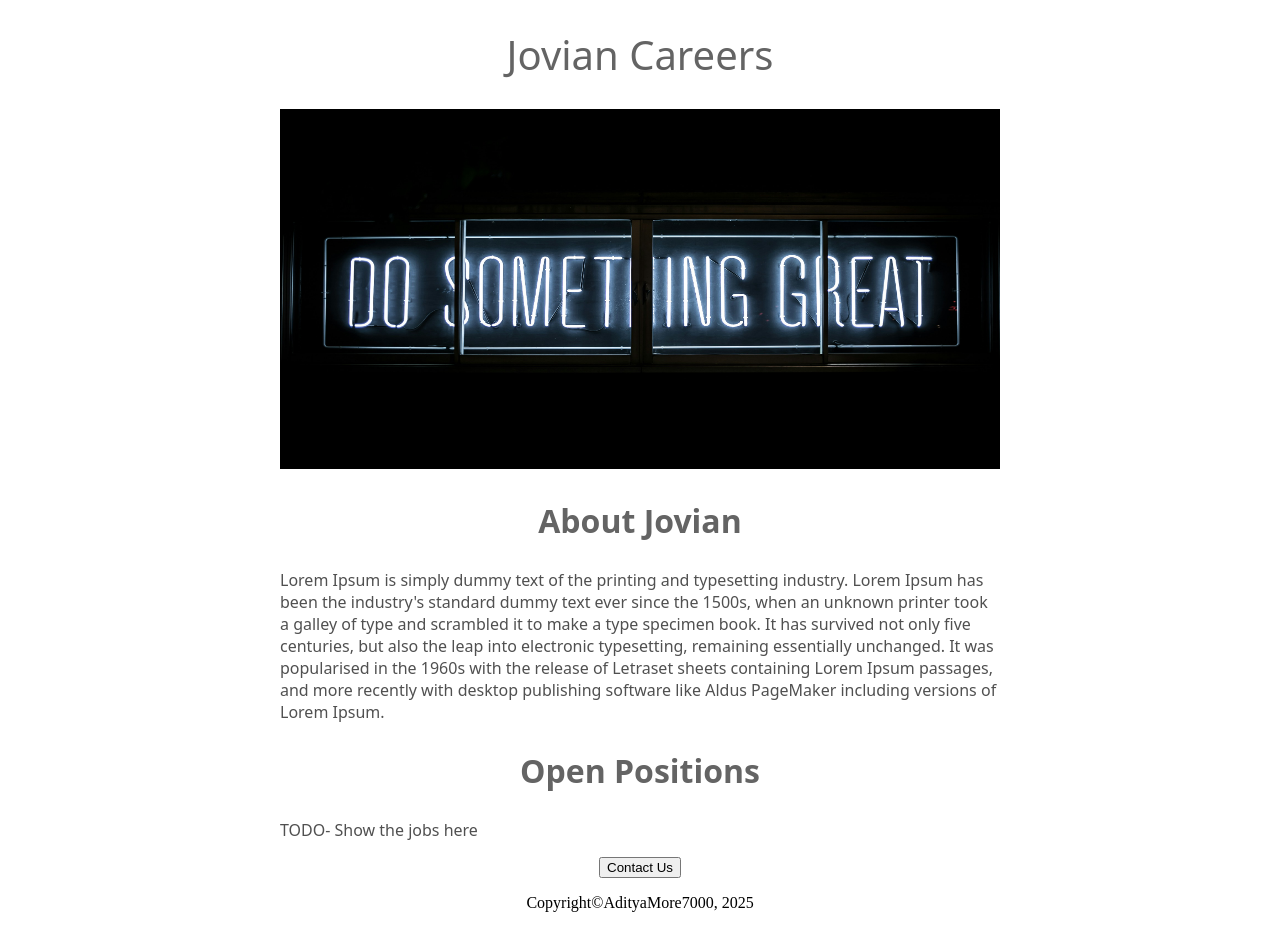
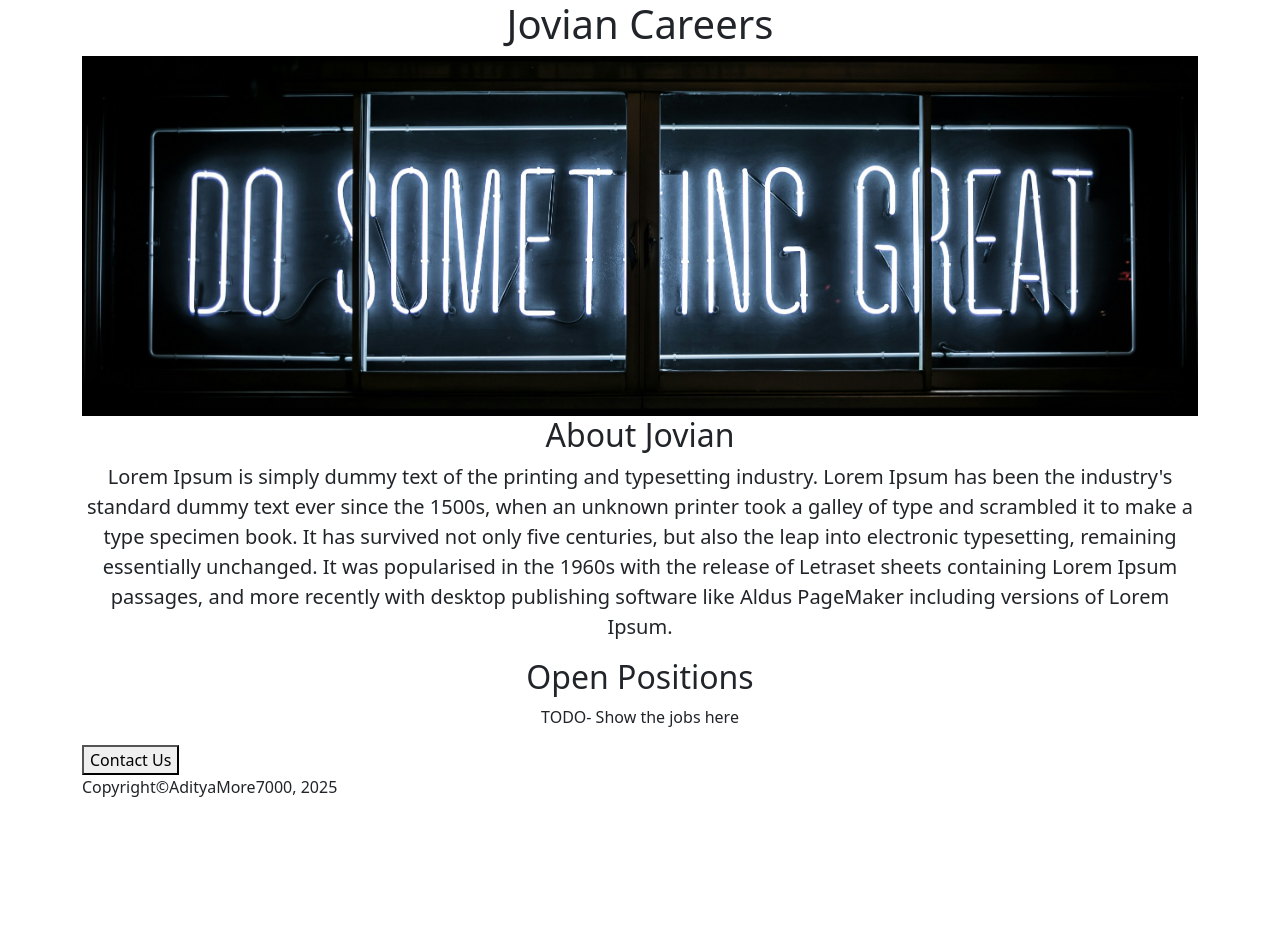
Before and after one commit to AdityaMore7000/flask-careers, a Flask app: page / in a window 1280 px wide. After the commit the page ends 797 px from the top, so only its background shows below. Run offline with Flask 3, Linux system fonts and the light colour scheme.

Commit message:
minor changes

```diff
--- /dev/null
+++ b/notes.txt
@@ -0,0 +1,3 @@
+https://youtu.be/yBDHkveJUf4?t=3915
+
+continue from here
--- a/templates/home.html
+++ b/templates/home.html
@@ -1,49 +1,29 @@
 <!DOCTYPE html>
 <html>
   <head>
+    <meta charset="utf-8">
+    <meta name="viewport" content="width=device-width, initial-scale=1">
+    <link href="https://cdn.jsdelivr.net/npm/bootstrap@5.3.3/dist/css/bootstrap.min.css" rel="stylesheet" integrity="sha384-QWTKZyjpPEjISv5WaRU9OFeRpok6YctnYmDr5pNlyT2bRjXh0JMhjY6hW+ALEwIH" crossorigin="anonymous">
     <title>Careers</title>
-
     <style>
-      h1{
-         font-size:40px;
-        font-family:system-ui;
-        font-weight:normal;
-        color:rgb(100,100,100);
-        text-align:center;
-      }
       #banner{
         height:360px;
         width:100%;
-        object-fit:center
-      }
-      h2{
-        font-family:system-ui;
-        font-size:32px;
-        color:rgb(100,100,100);
-        text-align:center;
-      }
-      .body-text{
-        font-family:system-ui;
-        color:rgb(80,80,80);
-      }
-      #container{
-        max-width:720px;
-        margin:0 auto;
+        object-fit:cover;
       }
     </style>
-
   </head>
   <body>
-    <div id='container'>
-    <h1>Jovian Careers</h1>
-    <img id='banner' src="/static/careers.jpg" alt="image" />
-    <h2>About Jovian</h2>
-    <p class='body-text'>Lorem Ipsum is simply dummy text of the printing and typesetting industry. Lorem Ipsum has been the industry's standard dummy text ever since the 1500s, when an unknown printer took a galley of type and scrambled it to make a type specimen book. It has survived not only five centuries, but also the leap into electronic typesetting, remaining essentially unchanged. It was popularised in the 1960s with the release of Letraset sheets containing Lorem Ipsum passages, and more recently with desktop publishing software like Aldus PageMaker including versions of Lorem Ipsum.</p>
-  <h2>
+    <div class='container'>
+    <h1 class='text-center'>Jovian Careers</h1>
+    <img class='img-fluid' id='banner' src="/static/careers.jpg" alt="image" />
+    <h2 class='text-center'>About Jovian</h2>
+    <p class='text-center lead'>Lorem Ipsum is simply dummy text of the printing and typesetting industry. Lorem Ipsum has been the industry's standard dummy text ever since the 1500s, when an unknown printer took a galley of type and scrambled it to make a type specimen book. It has survived not only five centuries, but also the leap into electronic typesetting, remaining essentially unchanged. It was popularised in the 1960s with the release of Letraset sheets containing Lorem Ipsum passages, and more recently with desktop publishing software like Aldus PageMaker including versions of Lorem Ipsum.</p>
+  <h2 class='text-center'>
     Open Positions
   </h2>
-    <p class='body-text'>TODO- Show the jobs here</p>
-      <div style='text-align:center'>
+    <p class='text-center'>TODO- Show the jobs here</p>
+      <div>
             <button>Contact Us</button>
         <p>Copyright&copy;AdityaMore7000, 2025</p>
       </div>
```
